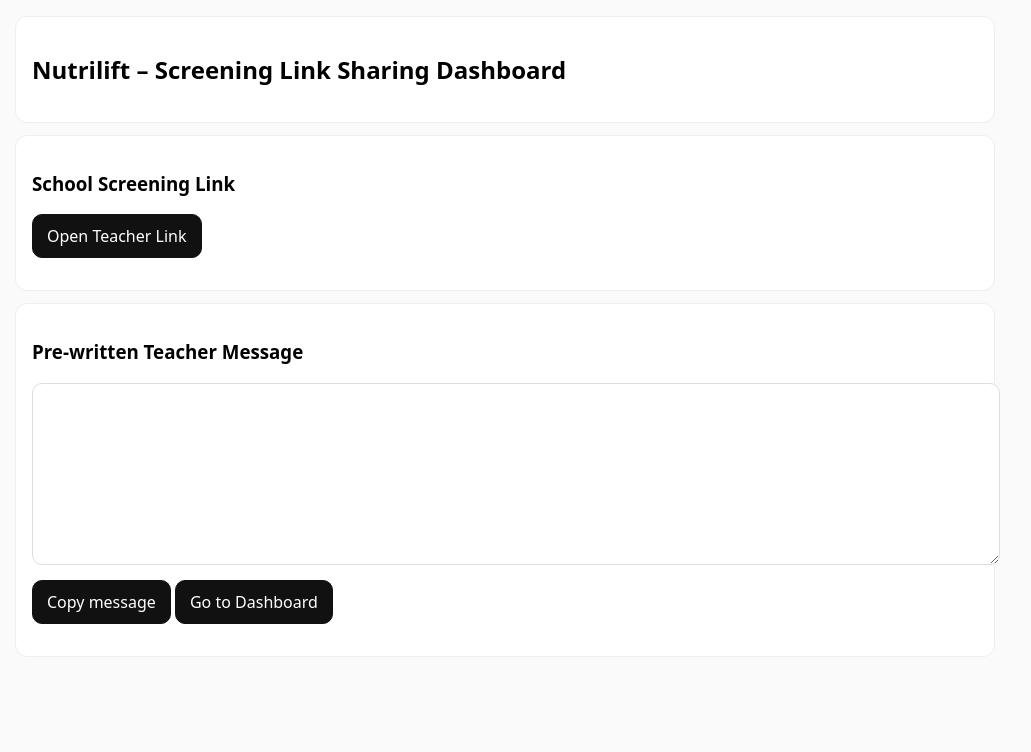
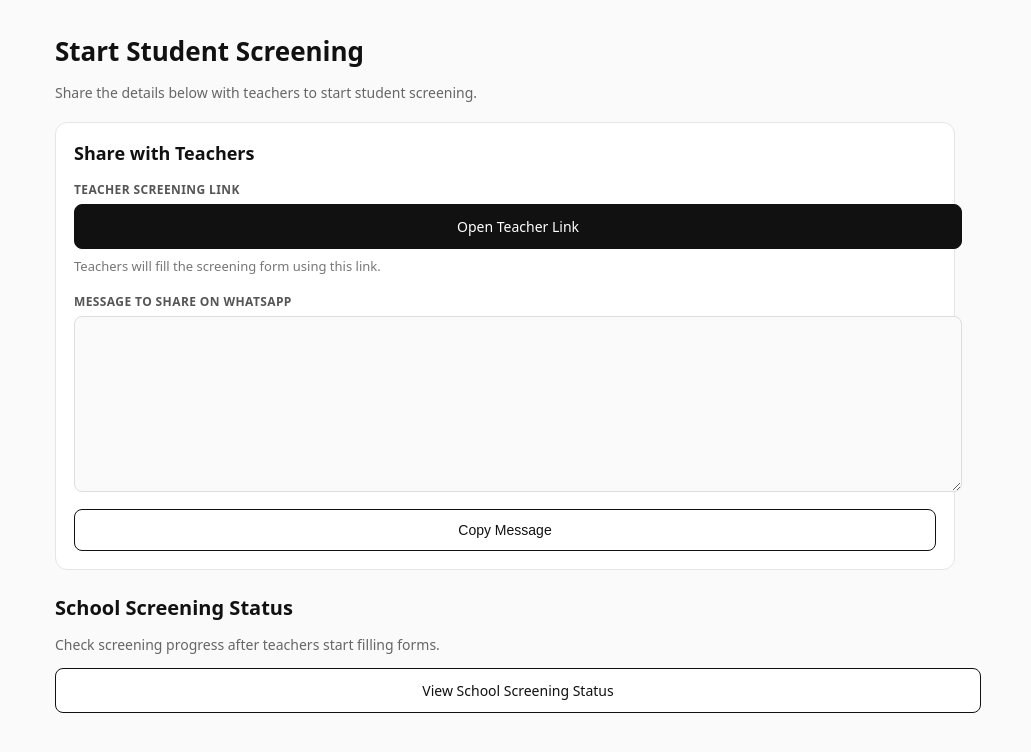
Before and after one commit to admin-masters/nutrilife, a Django app: template backend/templates/screening_only/admin_link_dashboard.html in a window 1280 px wide. Shown: the top 752 px of the page, without its empty margins (135-1166 px from the left). Run offline with Django 5.2, Linux system fonts and the light colour scheme; the template is opened without the code that fills it, so the values that code supplies are empty; parts of the project's set-up code (start-up, migrations or seed data) failed here and were passed over.

Commit message:
Changed the admin link dashboard's UI

```diff
--- a/backend/templates/screening_only/admin_link_dashboard.html
+++ b/backend/templates/screening_only/admin_link_dashboard.html
@@ -1,43 +1,178 @@
 <!doctype html>
-<html>
+<html lang="en">
 <head>
   <meta charset="utf-8"/>
-  <meta name="viewport" content="width=device-width,initial-scale=1"/>
-  <title>Screening Link Sharing Dashboard</title>
+  <meta name="viewport" content="width=device-width, initial-scale=1"/>
+  <title>Start Student Screening</title>
+
   <style>
-    body{font-family:system-ui;max-width:980px;margin:0 auto;padding:1rem;background:#fafafa}
-    .card{background:#fff;border:1px solid #eee;border-radius:12px;padding:16px;margin-bottom:12px}
-    a.btn{display:inline-block;padding:10px 14px;border-radius:10px;border:1px solid #111;background:#111;color:#fff;text-decoration:none}
-    textarea{width:100%;min-height:160px;padding:10px;border:1px solid #ddd;border-radius:10px}
-    .muted{color:#666}
+    body {
+      font-family: system-ui, -apple-system, BlinkMacSystemFont, sans-serif;
+      max-width: 900px;
+      margin: 0 auto;
+      padding: 1rem;
+      background: #fafafa;
+      color: #111;
+    }
+
+    h1 {
+      font-size: 26px;
+      margin-bottom: 4px;
+    }
+
+    .subtitle {
+      color: #666;
+      margin-bottom: 20px;
+      font-size: 14px;
+    }
+
+    .card {
+      background: #fff;
+      border: 1px solid #e5e5e5;
+      border-radius: 12px;
+      padding: 18px;
+      margin-bottom: 24px;
+    }
+
+    .card h3 {
+      margin-top: 0;
+      font-size: 18px;
+      margin-bottom: 16px;
+    }
+
+    .label {
+      font-size: 12px;
+      font-weight: 600;
+      color: #555;
+      margin-bottom: 6px;
+      display: block;
+      letter-spacing: 0.4px;
+    }
+
+    .btn {
+      display: block;
+      width: 100%;
+      padding: 12px;
+      border-radius: 8px;
+      border: 1px solid #111;
+      background: #111;
+      color: #fff;
+      text-decoration: none;
+      text-align: center;
+      font-size: 14px;
+      cursor: pointer;
+      transition: 0.2s;
+    }
+
+    .btn:hover {
+      opacity: 0.9;
+    }
+
+    .btn-outline {
+      background: #fff;
+      color: #111;
+    }
+
+    textarea {
+      width: 100%;
+      min-height: 150px;
+      padding: 12px;
+      border-radius: 8px;
+      border: 1px solid #ddd;
+      resize: vertical;
+      font-size: 14px;
+      line-height: 1.4;
+      background: #fafafa;
+    }
+
+    .muted {
+      color: #777;
+      font-size: 13px;
+      margin-top: 8px;
+    }
+
+    .section-title {
+      font-size: 20px;
+      margin-bottom: 6px;
+    }
+
+    .status-sub {
+      color: #666;
+      font-size: 14px;
+      margin-bottom: 14px;
+    }
+
+    .btn-wrap {
+      margin-top: 12px;
+    }
   </style>
+
   <script>
     function copyMessage() {
       const el = document.getElementById("teacherMessage");
       el.select();
+      el.setSelectionRange(0, 99999);
       document.execCommand("copy");
-      alert("Copied teacher message.");
+      alert("Message copied!");
     }
   </script>
 </head>
+
 <body>
+
+  <!-- PAGE HEADER -->
+  <h1>Start Student Screening</h1>
+  <p class="subtitle">
+    Share the details below with teachers to start student screening.
+  </p>
+
+
+  <!-- SHARE WITH TEACHERS -->
   <div class="card">
-    <h2>Nutrilift – Screening Link Sharing Dashboard</h2>
+
+    <h3>Share with Teachers</h3>
+
+    <!-- Teacher Link -->
+    <label class="label">TEACHER SCREENING LINK</label>
+
+    <a class="btn" href="{{ teacher_link }}" target="_blank">
+      Open Teacher Link
+    </a>
+
+    <p class="muted">
+      Teachers will fill the screening form using this link.
+    </p>
+
+
+    <!-- Message Box -->
+    <label class="label" style="margin-top:18px;">
+      MESSAGE TO SHARE ON WHATSAPP
+    </label>
+
+    <textarea id="teacherMessage" readonly>{{ teacher_message }}</textarea>
+
+
+    <!-- Copy Button -->
+    <div class="btn-wrap">
+      <button class="btn btn-outline" onclick="copyMessage()">
+        Copy Message
+      </button>
+    </div>
+
   </div>
 
-  <div class="card">
-    <h3>School Screening Link</h3>
-    <p><a class="btn" href="{{ teacher_link }}" target="_blank">Open Teacher Link</a></p>
-    <p class="muted">{{ teacher_link }}</p>
-  </div>
 
-  <div class="card">
-    <h3>Pre-written Teacher Message</h3>
-    <textarea id="teacherMessage" readonly>{{ teacher_message }}</textarea>
-    <p style="margin-top:10px;">
-      <a class="btn" href="javascript:copyMessage()">Copy message</a>
-      <a class="btn" href="{{ dashboard_url }}">Go to Dashboard</a>
-    </p>
-  </div>
+  <!-- SCREENING STATUS -->
+  <h2 class="section-title">School Screening Status</h2>
+
+  <p class="status-sub">
+    Check screening progress after teachers start filling forms.
+  </p>
+
+  <a class="btn btn-outline" href="{{ dashboard_url }}">
+    View School Screening Status
+  </a>
+
+
 </body>
 </html>
```
